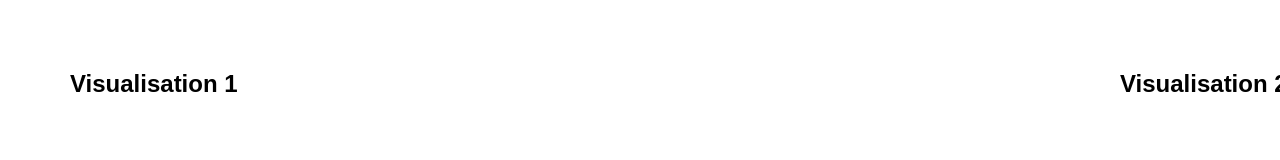
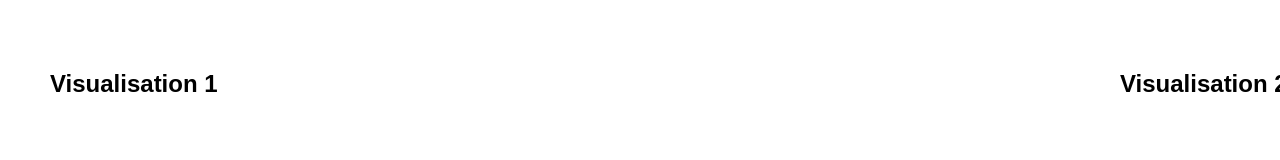
Before and after one commit to imiirasolii/Homework5, a plain HTML site: page index.HTML in a window 1280 px wide. Shown: the part 196-356 px from the top of the page. Drawn offline with nearby package versions, Linux system fonts and the light colour scheme; files that its build step writes are made by us from their sources; a script that the page names is missing.

Commit message:
Update styles.css

```diff
--- a/Homework5/css/styles.css
+++ b/Homework5/css/styles.css
@@ -32,7 +32,7 @@ h1 {
 }
 
 .description-left {
-    padding-left: 20px;
+    padding-right: 20px;
 }
 
 .pure-g {
```
